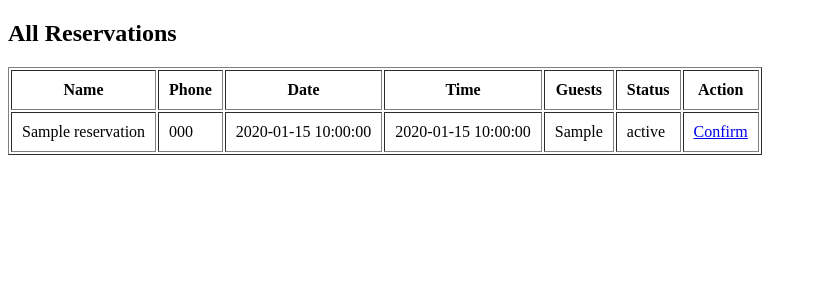
After one commit to Gimsara2004/DineEase, a PHP site: page /admin/dashboard.php in a window 1280 px wide. The commit adds this page. Shown: the top 300 px of the page, without its empty margins (0-817 px from the left). Run offline with PHP 8.4, Linux system fonts and the light colour scheme; the visitor is signed in with stand-in values (Sample User, id 1); tables that the repository leaves empty or names only in its code hold one stand-in row (values such as "Sample post").

Commit message:
adding View all reservations part

```diff
--- /dev/null
+++ b/admin/dashboard.php
@@ -0,0 +1,49 @@
+<?php
+session_start();
+if (!isset($_SESSION['admin'])) {
+    header("Location: login.php");
+    exit();
+}
+include '../config/db.php';
+
+$reservations = $conn->query(
+    "SELECT * FROM reservations
+     ORDER BY date DESC, created_at DESC"
+);
+?>
+
+<!DOCTYPE html>
+<html>
+<head>
+    <title>Admin Dashboard</title>
+</head>
+<body>
+    <h2>All Reservations</h2>
+    <table border="1" cellpadding="10">
+        <tr>
+            <th>Name</th>
+            <th>Phone</th>
+            <th>Date</th>
+            <th>Time</th>
+            <th>Guests</th>
+            <th>Status</th>
+            <th>Action</th>
+        </tr>
+        <?php while ($row = $reservations->fetch_assoc()): ?>
+        <tr>
+            <td><?= $row['name'] ?></td>
+            <td><?= $row['phone'] ?></td>
+            <td><?= $row['date'] ?></td>
+            <td><?= $row['time'] ?></td>
+            <td><?= $row['guests'] ?></td>
+            <td><?= $row['status'] ?></td>
+            <td>
+                <a href="confirm.php?id=<?= $row['id'] ?>">
+                    Confirm
+                </a>
+            </td>
+        </tr>
+        <?php endwhile; ?>
+    </table>
+</body>
+</html>
--- a/config/reservation.php
+++ b/reservation.php
@@ -30,4 +30,4 @@ if ($_SERVER["REQUEST_METHOD"] == "POST") {
         ]);
     }
 }
-?>
+?>git
```
Also changed, not shown: admin/login.php (added), admin/menu.php (added), admin/messages.php (added), contact.php (added), menu.php (renamed from config/menu.php), 2 other files.
